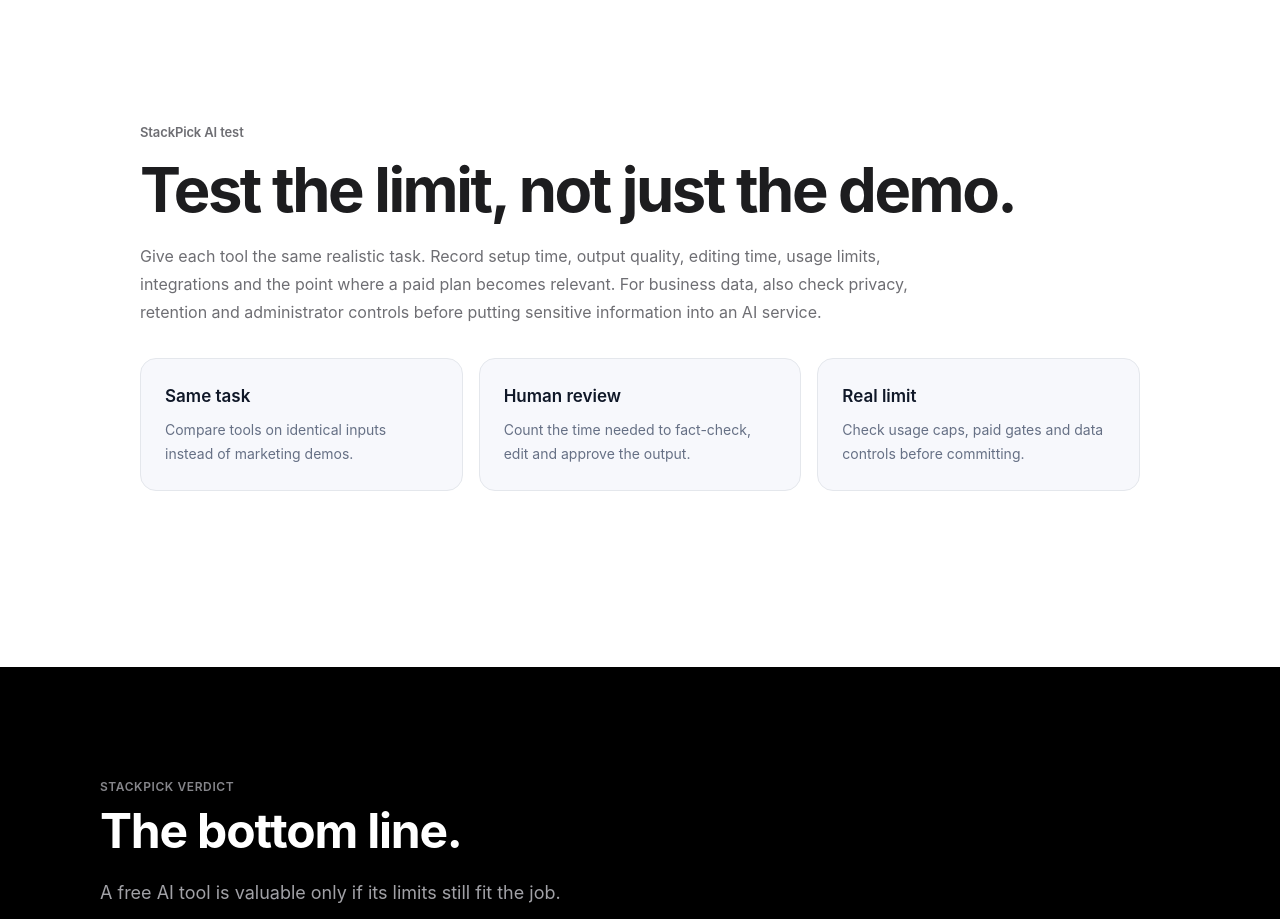
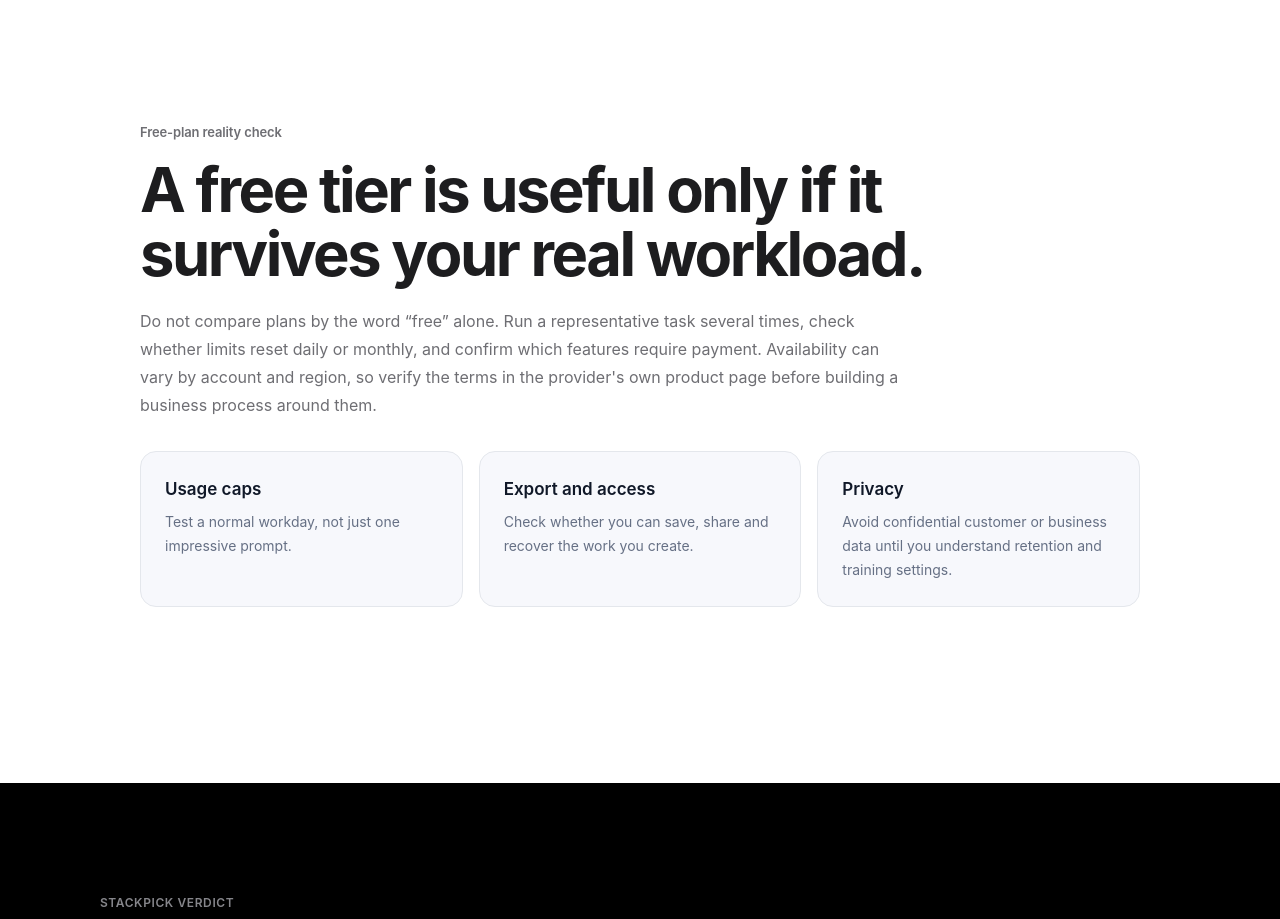
Before and after one commit to LinukaBandara/StackPick, a Next.js app: page /best/free-ai-tools-small-businesses in a window 1280 px wide. Shown: the part 3180-4099 px from the top of the page. Built offline with nearby package versions, Linux system fonts and the light colour scheme; no server answers.

Commit message:
Add page-specific guidance to AI comparison guide

```diff
--- a/app/best/free-ai-tools-small-businesses/page.tsx
+++ b/app/best/free-ai-tools-small-businesses/page.tsx
@@ -24,18 +24,18 @@ export default function Page() {
     >
       <section className="bg-white">
         <div className="sp-container py-16 sm:py-20">
-          <p className="sp-eyebrow">StackPick AI test</p>
-          <h2 className="sp-title mt-4 max-w-4xl">Test the limit, not just the demo.</h2>
+          <p className="sp-eyebrow">Free-plan reality check</p>
+          <h2 className="sp-title mt-4 max-w-4xl">A free tier is useful only if it survives your real workload.</h2>
           <p className="mt-5 max-w-3xl text-base leading-7 text-[#6e6e73]">
-            Give each tool the same realistic task. Record setup time, output quality, editing time,
-            usage limits, integrations and the point where a paid plan becomes relevant. For
-            business data, also check privacy, retention and administrator controls before putting
-            sensitive information into an AI service.
+            Do not compare plans by the word “free” alone. Run a representative task several times,
+            check whether limits reset daily or monthly, and confirm which features require payment.
+            Availability can vary by account and region, so verify the terms in the provider's own
+            product page before building a business process around them.
           </p>
           <div className="mt-8 grid gap-4 sm:grid-cols-3">
-            <div className="rounded-2xl border border-[#e4e7ec] bg-[#f7f8fc] p-6"><p className="font-semibold text-[#101828]">Same task</p><p className="mt-2 text-sm leading-6 text-[#667085]">Compare tools on identical inputs instead of marketing demos.</p></div>
-            <div className="rounded-2xl border border-[#e4e7ec] bg-[#f7f8fc] p-6"><p className="font-semibold text-[#101828]">Human review</p><p className="mt-2 text-sm leading-6 text-[#667085]">Count the time needed to fact-check, edit and approve the output.</p></div>
-            <div className="rounded-2xl border border-[#e4e7ec] bg-[#f7f8fc] p-6"><p className="font-semibold text-[#101828]">Real limit</p><p className="mt-2 text-sm leading-6 text-[#667085]">Check usage caps, paid gates and data controls before committing.</p></div>
+            <div className="rounded-2xl border border-[#e4e7ec] bg-[#f7f8fc] p-6"><p className="font-semibold text-[#101828]">Usage caps</p><p className="mt-2 text-sm leading-6 text-[#667085]">Test a normal workday, not just one impressive prompt.</p></div>
+            <div className="rounded-2xl border border-[#e4e7ec] bg-[#f7f8fc] p-6"><p className="font-semibold text-[#101828]">Export and access</p><p className="mt-2 text-sm leading-6 text-[#667085]">Check whether you can save, share and recover the work you create.</p></div>
+            <div className="rounded-2xl border border-[#e4e7ec] bg-[#f7f8fc] p-6"><p className="font-semibold text-[#101828]">Privacy</p><p className="mt-2 text-sm leading-6 text-[#667085]">Avoid confidential customer or business data until you understand retention and training settings.</p></div>
           </div>
         </div>
       </section>
```
